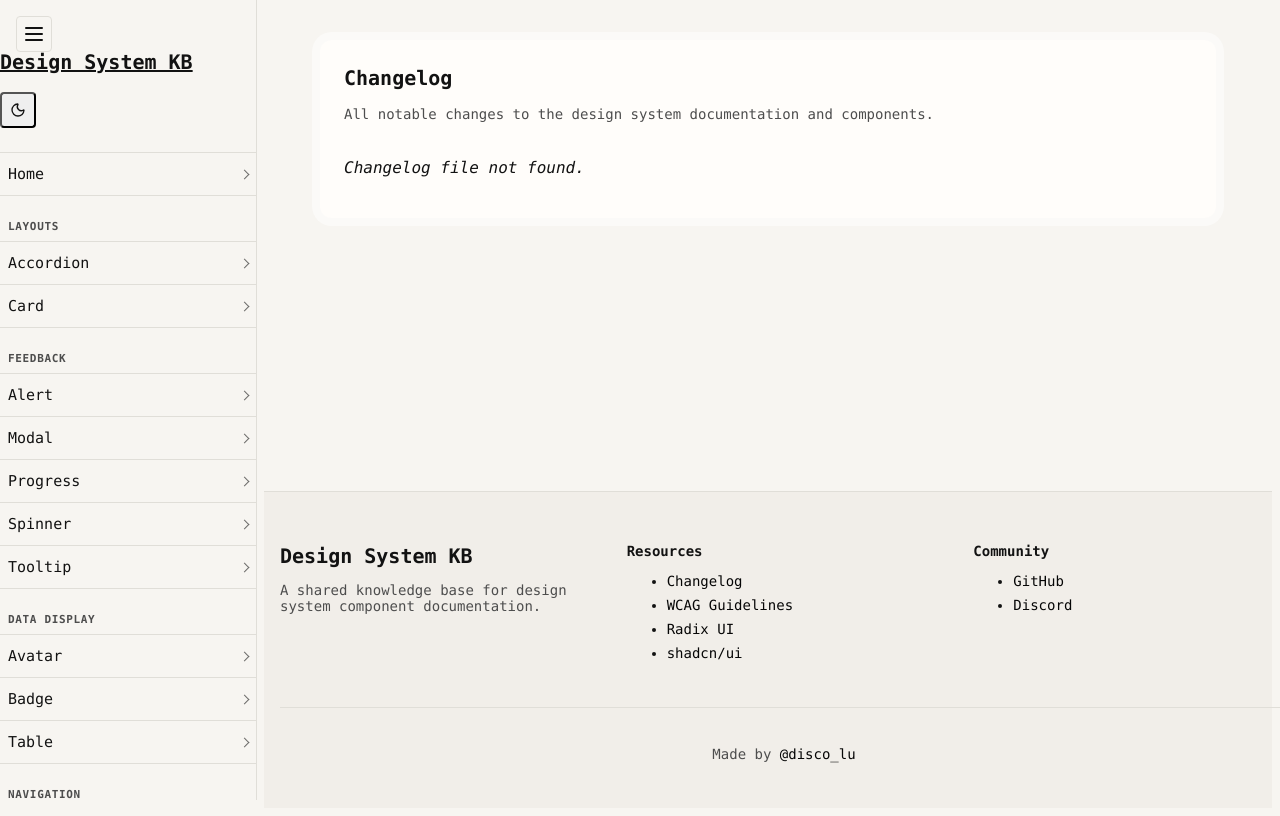
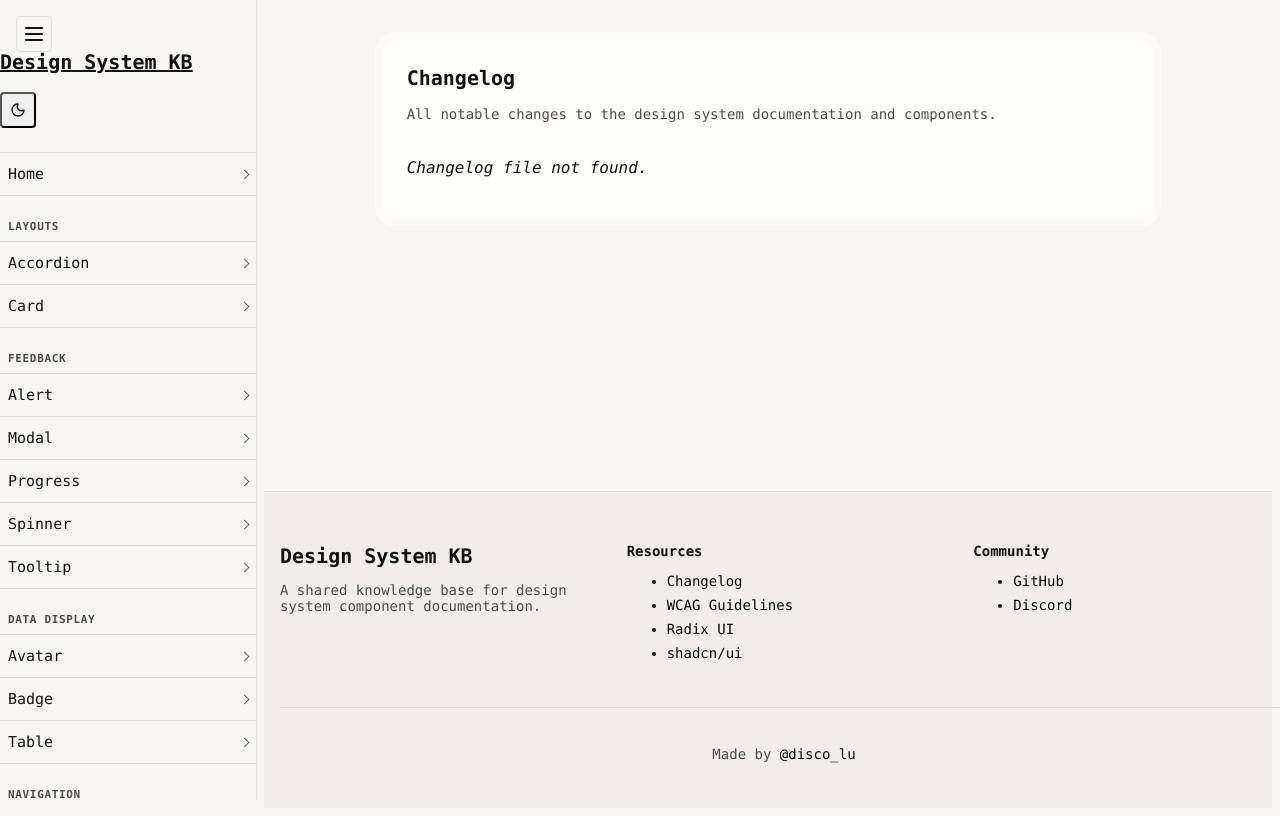
Before and after one commit to louriach/Common-design-system-documentation, a Next.js app: page /changelog in a window 1280 px wide. Shown: the top 816 px of the page. Built offline with nearby package versions, Linux system fonts and the light colour scheme.

Commit message:
Narrow main container

```diff
--- a/src/app/semantic.css
+++ b/src/app/semantic.css
@@ -57,6 +57,8 @@
 .max-w-lg { max-width: 32rem; }
 .max-w-2xl { max-width: 42rem; }
 .max-w-4xl { max-width: 56rem; }
+.max-w-65ch { max-width: 65ch; }
+.max-w-80ch { max-width: 80ch; }
 .mx-auto { margin-left: auto; margin-right: auto; }
 .shrink-0 { flex-shrink: 0; }
 
@@ -258,7 +260,7 @@
 .sr-only { position: absolute; width: 1px; height: 1px; padding: 0; margin: -1px; overflow: hidden; clip: rect(0, 0, 0, 0); white-space: nowrap; border-width: 0; }
 
 /* ========== Code / prose ========== */
-.prose-container { max-width: 65ch; }
+.prose-container { }
 .bg-neutral-100 { background-color: #f5f5f5; }
 .text-gray-600 { color: #525252; }
 .dark .text-gray-600 { color: #a3a3a3; }
--- a/src/components/AppShell.tsx
+++ b/src/components/AppShell.tsx
@@ -49,7 +49,7 @@ export function AppShell({ components, children }: AppShellProps) {
         className={`flex flex-col flex-1 min-w-0 bg-background docs-main-content ${sidebarOpen ? "docs-main-content--sidebar-open" : ""}`}
       >
         <main className="flex-1 overflow-y-auto bg-background">
-          <div className="container mx-auto px-4 py-8 max-w-4xl">
+          <div className="container mx-auto px-4 py-8 max-w-80ch">
             <div className="docs-content-panel">{children}</div>
           </div>
         </main>
```
